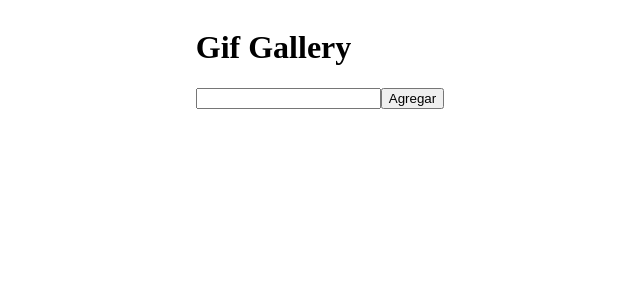
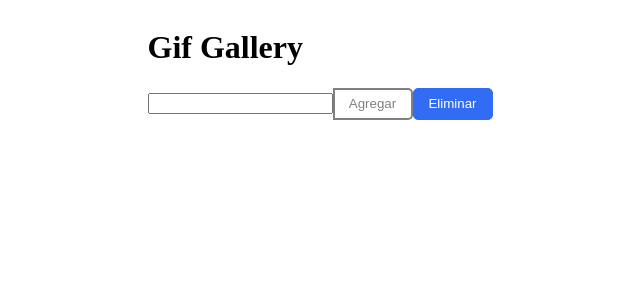
Before and after one commit to LuisD06/EvaluacionReact, a React (Vite) app: page / in a window 1280 px wide. Shown: the top 300 px of the page, without its empty margins (320-960 px from the left). Built offline with nearby package versions, Linux system fonts and the light colour scheme.

Commit message:
update: button atom style

```diff
--- a/src/components/atoms/button/button.scss
+++ b/src/components/atoms/button/button.scss
@@ -0,0 +1,27 @@
+.button {
+  cursor: pointer;
+  width: 5rem;
+  height: 2rem;
+  border: none;
+
+  &--solid {
+    border: 1px solid #326CF4;
+    background-color: #326CF4;
+    color: #fff;
+  }
+  &--void {
+    border: 2px solid gray;
+    background-color: #fff;
+    color: gray;
+  }
+
+  &--default {
+    border-radius: 5px;
+  }
+  &--right-rounded {
+    border-radius: 0px 5px 5px 0px;
+  }
+  &:hover {
+    filter: brightness(.9);
+  }
+}
--- a/src/components/atoms/button/button.tsx
+++ b/src/components/atoms/button/button.tsx
@@ -2,11 +2,12 @@ import React, { FC } from 'react'
 import './button.scss'
 interface ButtonProps {
   type?: 'solid' | 'void'
+  variant?: 'default' | 'right-rounded'
   children: React.ReactNode
   onClick: () => void
 }
-export const Button:FC<ButtonProps> = ({type = 'solid', children, onClick}) => {
-  return <button className={`button button--${type}`} onClick={onClick}>
+export const Button:FC<ButtonProps> = ({type = 'solid', variant = 'default', children, onClick}) => {
+  return <button className={`button button--${type} button--${variant}`} onClick={onClick}>
     { children }
   </button>
 }
--- a/src/components/organisms/gif-form/gif-form.tsx
+++ b/src/components/organisms/gif-form/gif-form.tsx
@@ -5,8 +5,11 @@ export const GifForm = () => {
   return (
     <div className='gif-form'>
       <Input placeholder='' onValueChange={() => console.log('data')}/>
+      <Button type='void' variant='right-rounded' onClick={() => console.log('Agregar Gif')}>
+        Agregar
+      </Button>
       <Button onClick={() => console.log('Agregar Gif')}>
-        Agregar
+        Eliminar
       </Button>
     </div>
   )
```
